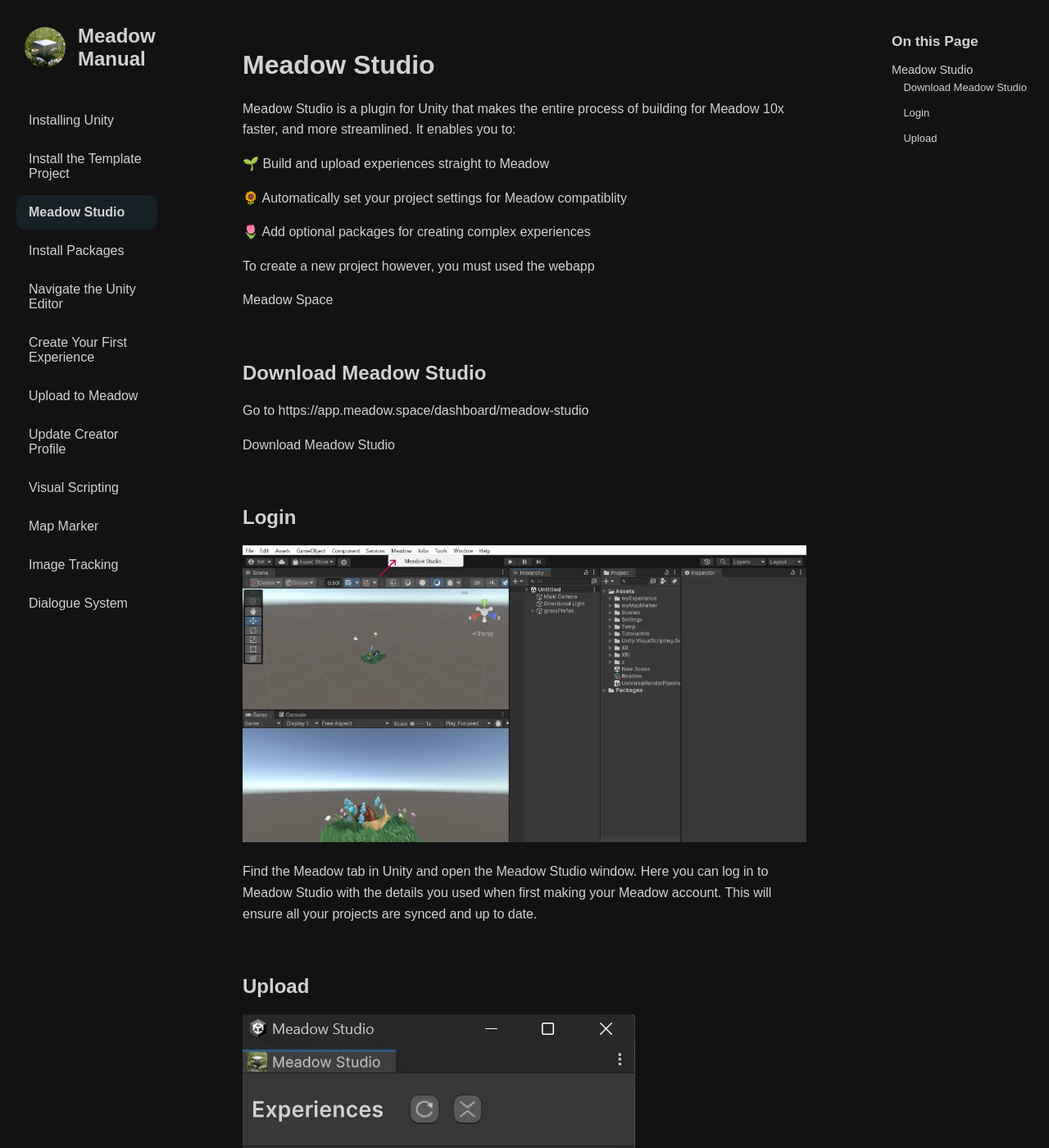
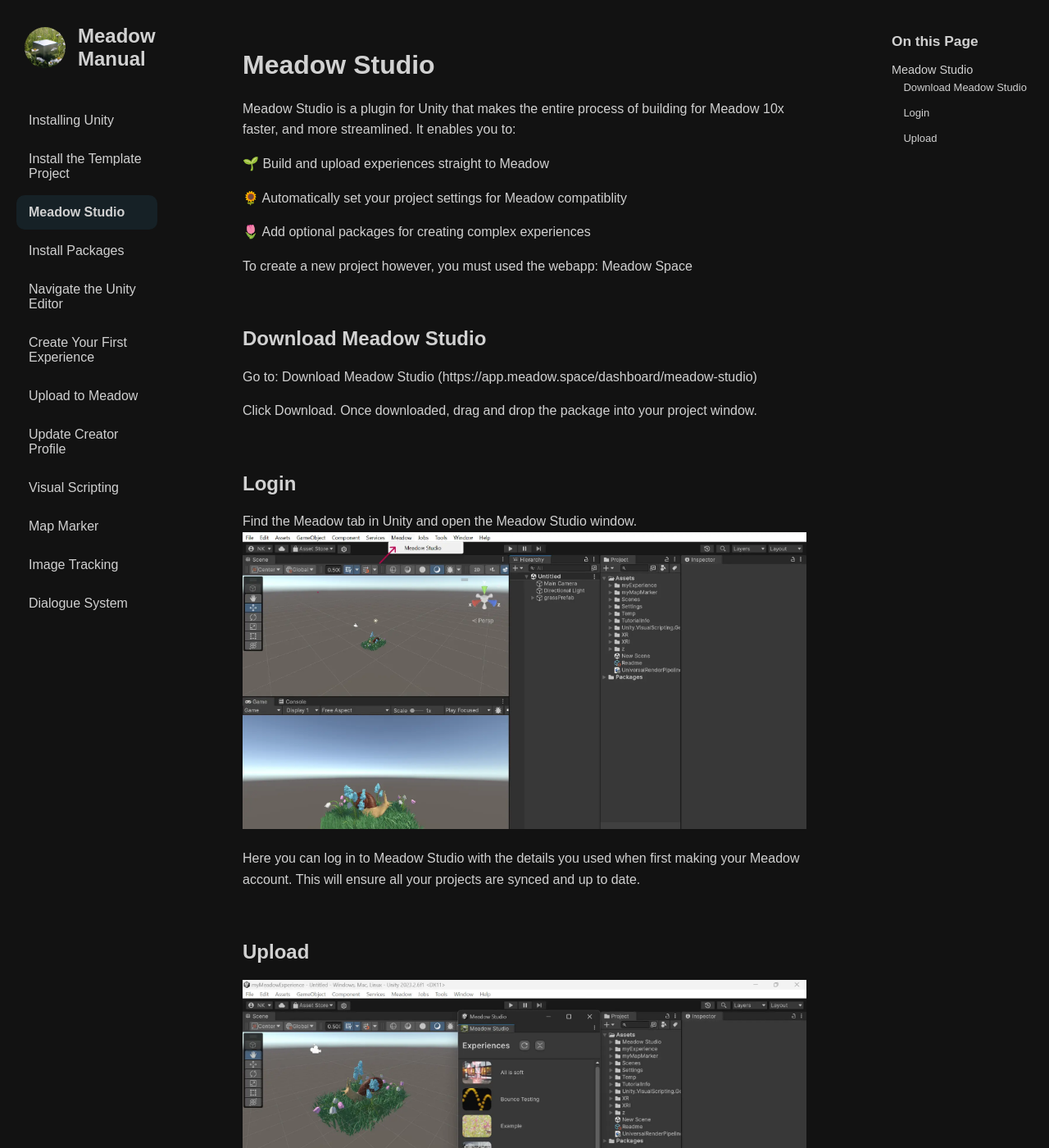
Before and after one commit to untoldgarden/meadow-manual, a Jekyll site: the page built from meadow-studio.md, in a window 1280 px wide and 1400 px high. Shown: the whole window at 82% size. Built offline with Jekyll 4.4.1, drawn with Linux system fonts in a browser that asks for light colours; the table of contents is made by our own code.

```diff
--- a/meadow-studio.md
+++ b/meadow-studio.md
@@ -14,23 +14,26 @@ Meadow Studio is a plugin for Unity that makes the entire process of building fo
 
 🌷  Add optional packages for creating complex experiences
 
-To create a new project however, you must used the webapp
 
+To create a new project however, you must used the webapp:
 [Meadow Space](https://app.meadow.space/)
 
 <br>
 ## Download Meadow Studio
 
-Go to https://app.meadow.space/dashboard/meadow-studio
+Go to:
+[Download Meadow Studio](https://app.meadow.space/dashboard/meadow-studio)
+(https://app.meadow.space/dashboard/meadow-studio)
 
-[Download Meadow Studio](https://app.meadow.space/dashboard/meadow-studio)
+Click Download. Once downloaded, drag and drop the package into your project window.
 
 <br>
 ## Login
 
+Find the Meadow tab in Unity and open the Meadow Studio window.
 ![alt_text](images/meadow-studio-tab.webp "Meadow Studio Tab")
 
-Find the Meadow tab in Unity and open the Meadow Studio window. Here you can log in to Meadow Studio with the details you used when first making your Meadow account. This will ensure all your projects are synced and up to date.
+Here you can log in to Meadow Studio with the details you used when first making your Meadow account. This will ensure all your projects are synced and up to date.
 
 <br>
 ## Upload
```
Also changed, not shown: images/meadow-studio-experiences.webp, images/meadow-studio-options.webp.
